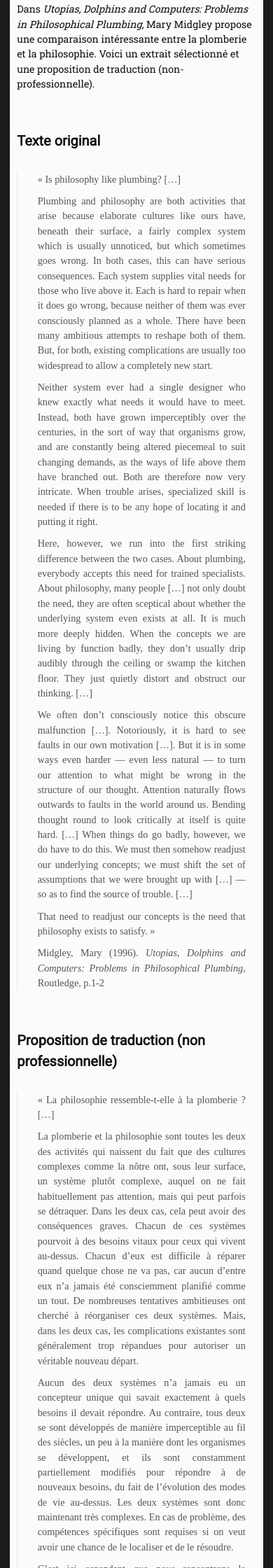
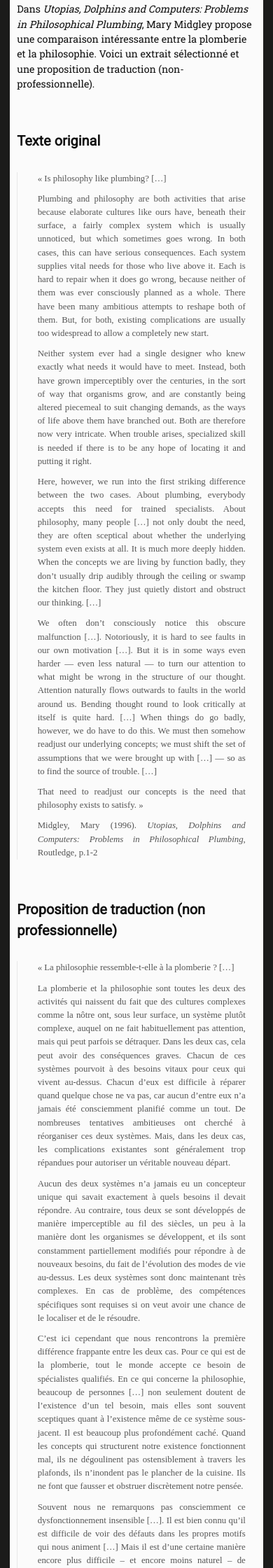
Before and after one commit to eyssette/Blog, a Jekyll site: the page built from _posts/2021-04-28-la-philosophie-c-est-comme-la-plomberie.md, in a window 390 px wide. Shown: the part 379-2619 px from the top of the page at 70% size. Built offline with Jekyll 4.4.1, drawn with Linux system fonts in a browser that asks for light colours; nearby versions of some CDN libraries; some web fonts are replaced.

Commit message:
Update custom-styles.scss

```diff
--- a/_sass/hamilton/custom-styles.scss
+++ b/_sass/hamilton/custom-styles.scss
@@ -56,7 +56,7 @@
 }
 @media screen and (max-width: 600px) {
 	.site-main {border-radius:15px 15px 0 0; padding:10px;}
-  blockquote {font-size:1em!important;}
+  blockquote {font-size:0.9em!important;}
 }
 
 @media screen and (min-width: 1100px) {
```
